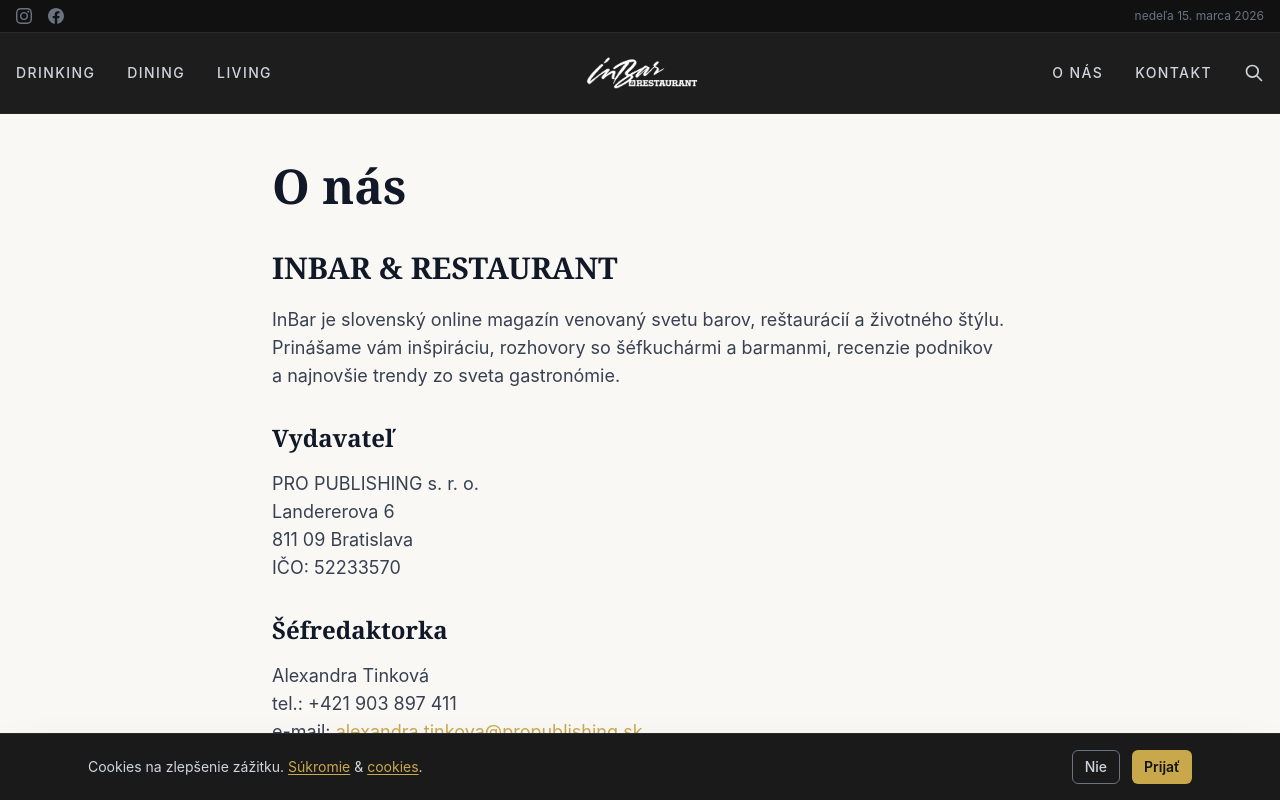
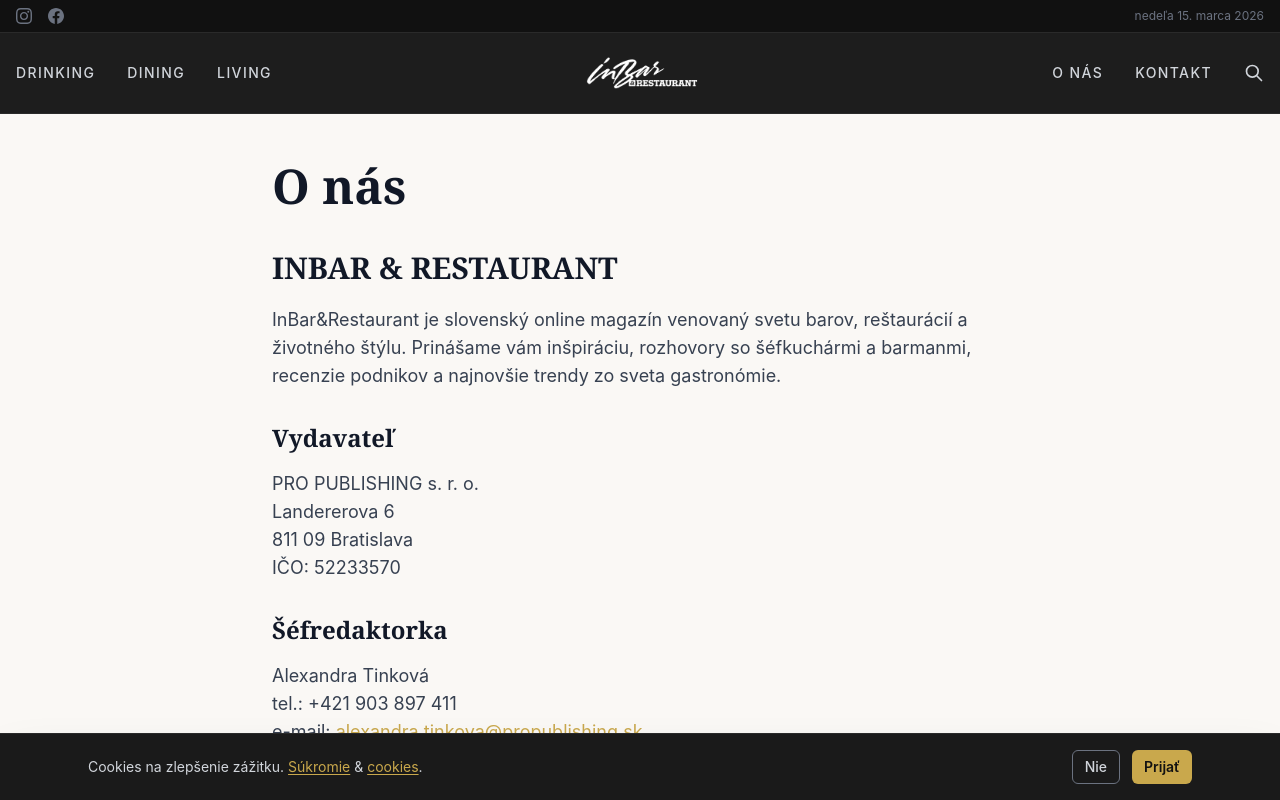
Before and after one commit to romanzelenkajj-dev/inbar-nextjs, a Next.js app: page /o-nas in a window 1280 px wide. Shown: the top 800 px of the page. Built offline with nearby package versions, Linux system fonts and the light colour scheme.

Commit message:
Fix: InBar → InBar&Restaurant on O nás page

```diff
--- a/src/app/o-nas/page.tsx
+++ b/src/app/o-nas/page.tsx
@@ -16,7 +16,7 @@
         <h2>INBAR &amp; RESTAURANT</h2>
 
         <p>
-          InBar je slovenský online magazín venovaný svetu barov, reštaurácií a životného štýlu.
+          InBar&Restaurant je slovenský online magazín venovaný svetu barov, reštaurácií a životného štýlu.
           Prinášame vám inšpiráciu, rozhovory so šéfkuchármi a barmanmi, recenzie podnikov
           a najnovšie trendy zo sveta gastronómie.
         </p>
```
